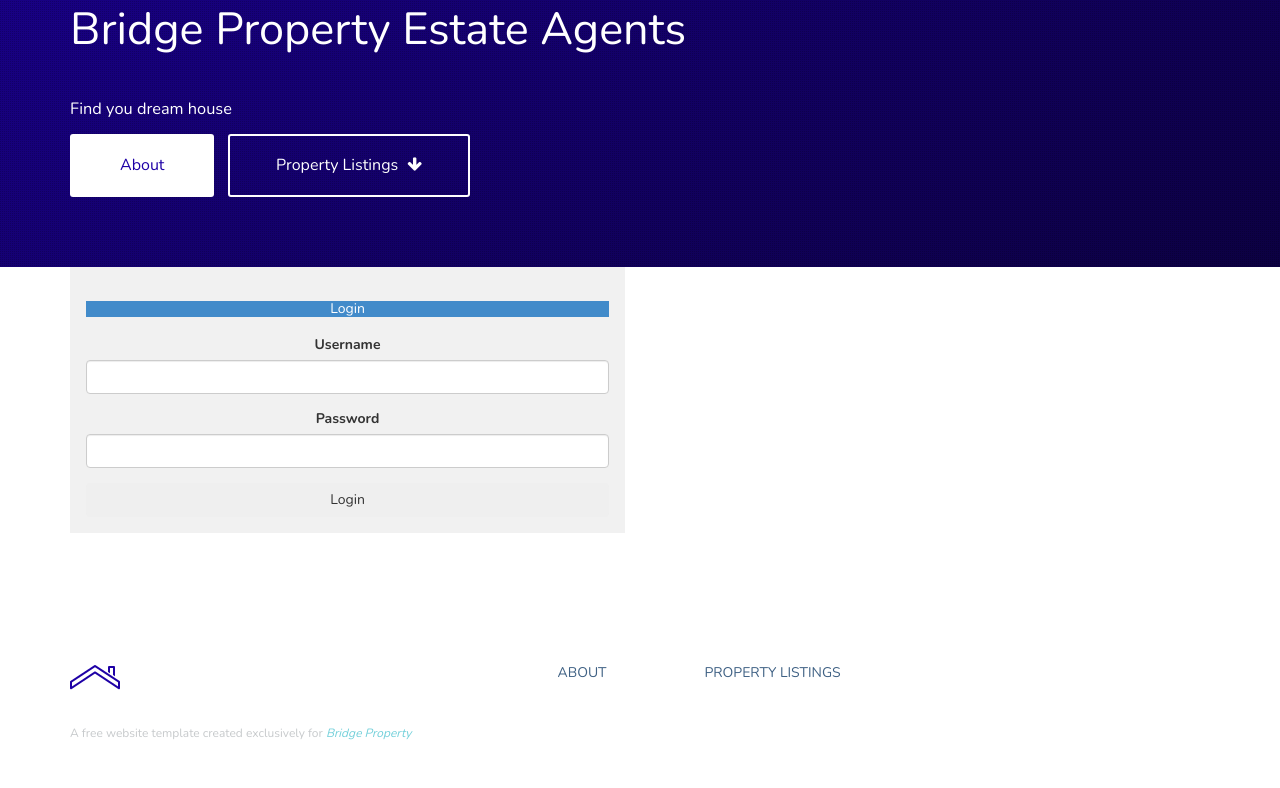
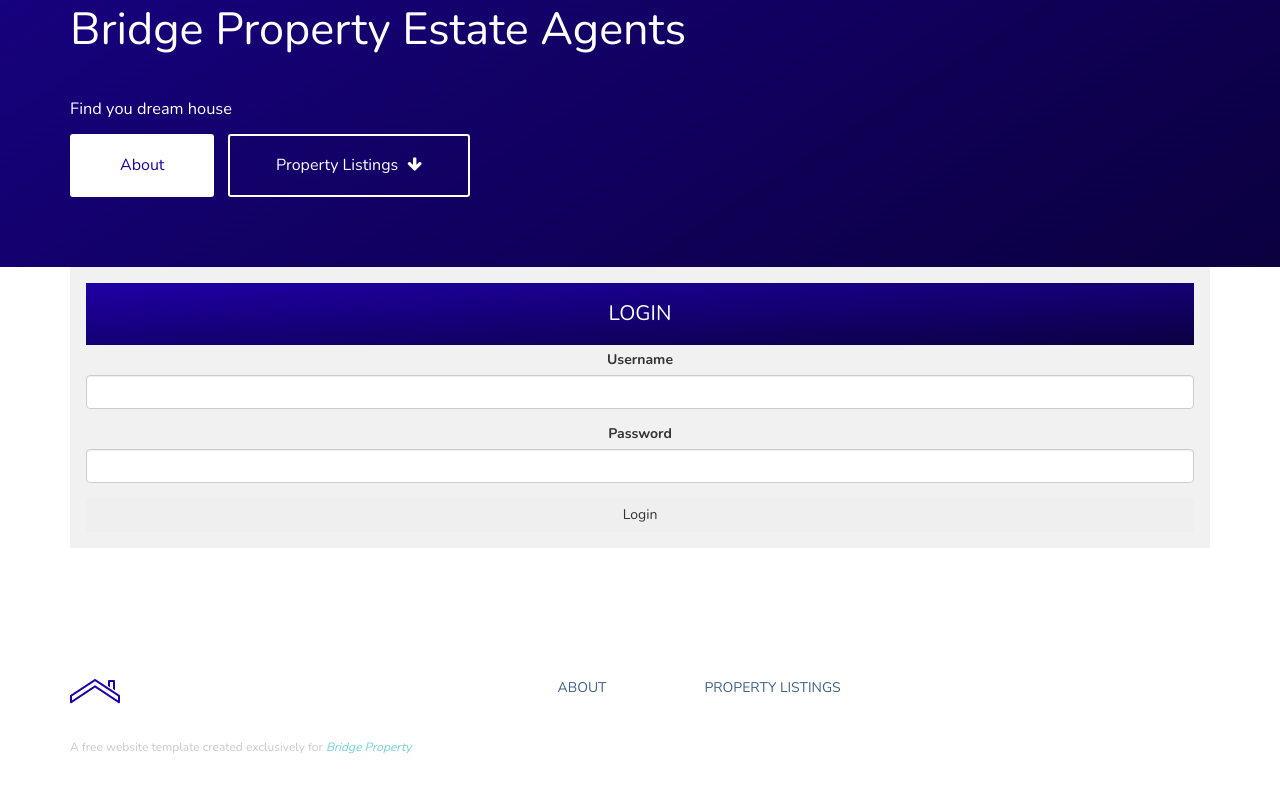
Before and after one commit to FintanMi/bridge-property-estate-agents, a Django app: page /account/login in a window 1280 px wide. Shown: the part 555-1343 px from the top of the page. Before the commit the page ends 1295 px from the top, so only its background shows below. Run offline with Django 3.2, Linux system fonts and the light colour scheme; some libraries are stand-ins or nearby versions.

```diff
--- a/static/css/styles.css
+++ b/static/css/styles.css
@@ -1089,3 +1089,11 @@ Waypoints
     text-align: center;
     background-color: #f1f1f1;
 }
+
+/* Login */
+.card-header {
+    background-image: linear-gradient(to bottom right, #1e00a6, #0c0042);
+    padding: 2px 0;
+    margin-bottom: 5px;
+    text-transform: uppercase;
+}
--- a/templates/account/login.html
+++ b/templates/account/login.html
@@ -4,12 +4,12 @@
 <section id="login" class="bg-light py-5">
     <div class="container">
         <div class="row">
-            <div class="col-md-6 mx-auto">
+            <div class="col-md-12 mx-auto">
                 <div class="card">
                     <div class="card-header bg-primary text-white">
-                        <h4>
-                            <i class="fas fa-sign-in-alt"></i> Login
-                        </h4>
+                        <h2>
+                            <i class="fas fa-sign-in-alt login-header"></i> Login
+                        </h2>
                     </div>
                     <div class="card-body">
                         <!-- Alerts -->
--- a/templates/listings/listing.html
+++ b/templates/listings/listing.html
@@ -86,7 +86,7 @@
             </div>
             <div class="col-md-3">
                 <div class="card mb-3">
-                    <img class="card-img-top" src="{{ listing.realtor.photo.url }}">
+                    <img class="card-img-top" src="{{ listing.estate_agent.photo.url }}" width="210px">
                     <div class="card-body">
                         <h3 class="card-title">Estate Agent</h3>
                         <h4 class="text-secondary">{{ listing.estate_agent }}</h4>
```
